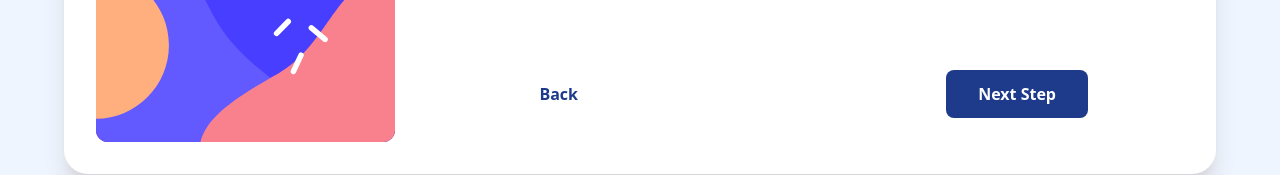
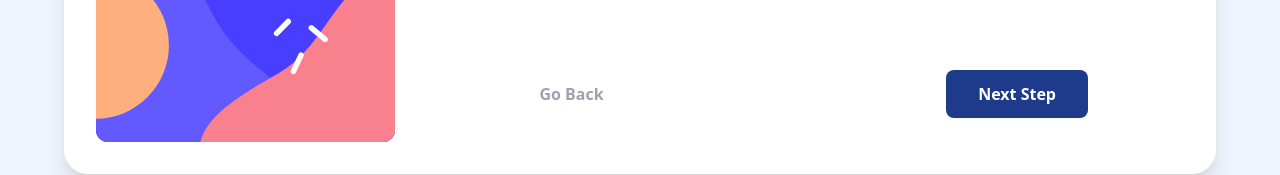
Before and after one commit to VicenteJ20/multi-step-form, a React (Vite) app: page /add-ons in a window 1280 px wide. Shown: the part 570-745 px from the top of the page. Built offline with nearby package versions, Linux system fonts and the light colour scheme.

Commit message:
fix/se corrige color de texto y leyenda referente al botón de back

```diff
--- a/src/components/BackBtn.tsx
+++ b/src/components/BackBtn.tsx
@@ -17,7 +17,7 @@ const BackBtn = () => {
     dispatch(setActiveStep(currentStep.value - 1))
   }
   return (
-    <button onClick={handleBack} type='button' className='text-blue-900 hover:text-cyan-600 transition-all duration-300 ease-in-out font-semibold rounded-lg py-3 px-8'>Back</button>
+    <button onClick={handleBack} type='button' className='text-gray-400 hover:text-cyan-600 transition-all duration-300 ease-in-out font-semibold rounded-lg py-3 px-8'>Go Back</button>
   )
 }
 
```
